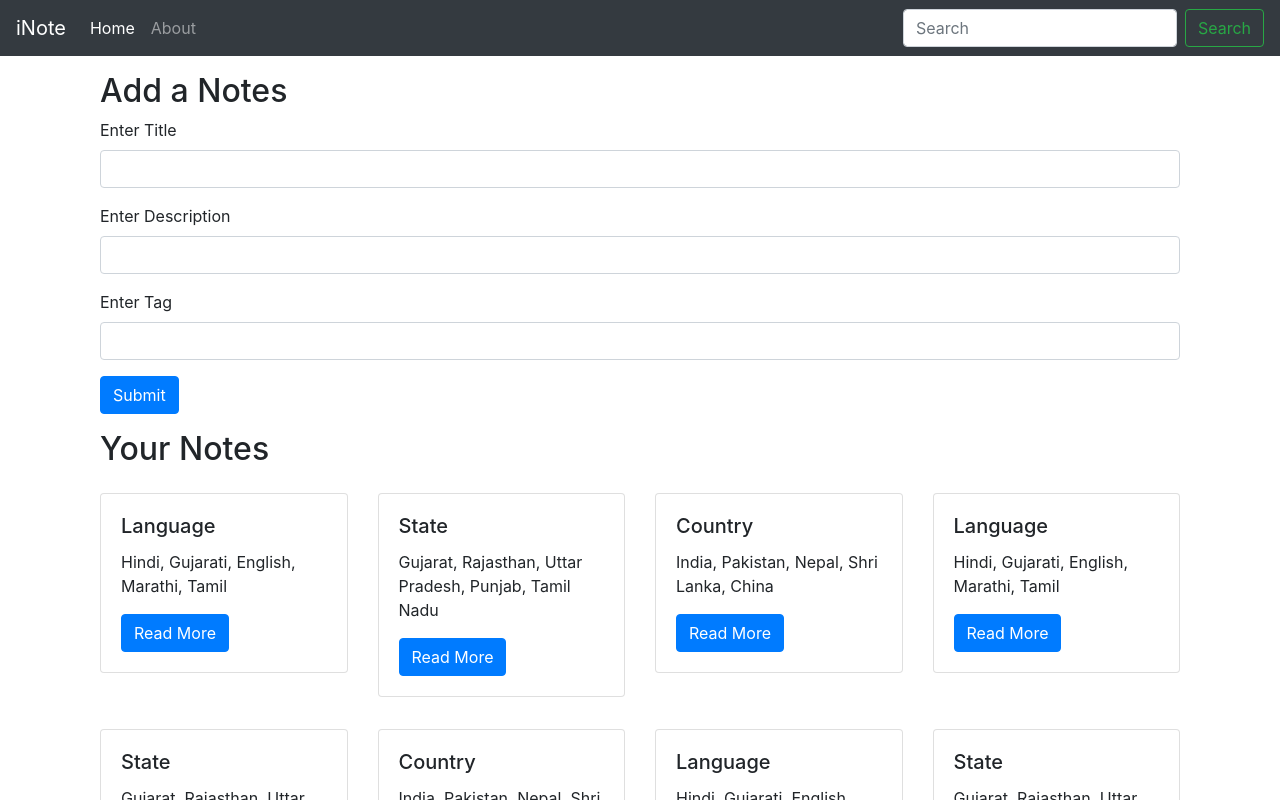
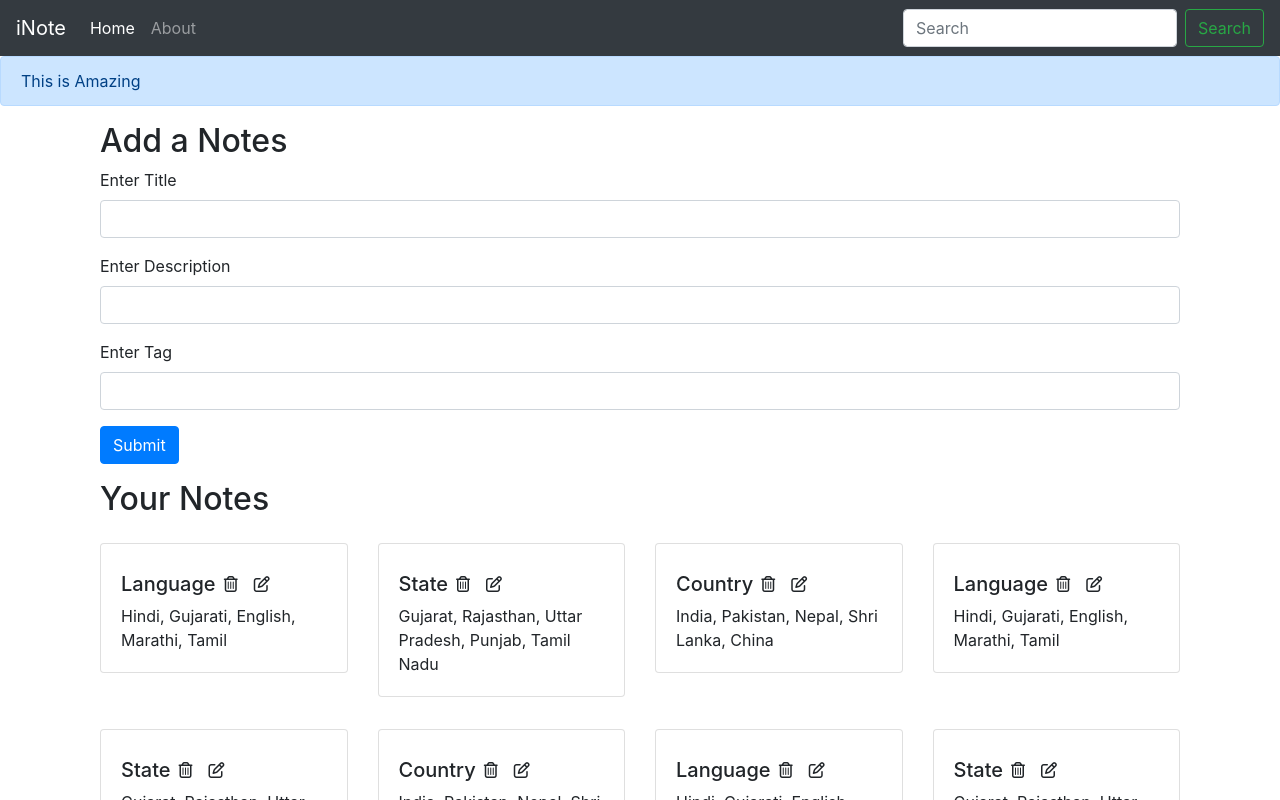
Before and after one commit to Deepvadhadiya/inote, a React (Create React App) app: page / in a window 1280 px wide. Shown: the top 800 px of the page. Built offline with nearby package versions, Linux system fonts and the light colour scheme.

Commit message:
Adding font awesome icons

```diff
--- a/src/App.js
+++ b/src/App.js
@@ -8,12 +8,14 @@
 import Home from './components/Home';
 import About from './components/About';
 import NoteState from './context/notes/NoteState';
+import Alert from './components/Alert';
 
 function App() {
   return (
     <NoteState>
       <Router>
         <Navbar />
+        <Alert message="This is Amazing"/>
         <div className="container my-3">
           <Switch>
             <Route exact path="/" component={() => <Home />} />
--- /dev/null
+++ b/src/components/Alert.js
@@ -0,0 +1,13 @@
+import React from 'react'
+
+const Alert = (props) => {
+    return (
+        <div>
+            <div className="alert alert-primary" role="alert">
+                {props.message}
+            </div>
+        </div>
+    )
+}
+
+export default Alert
--- a/src/components/Noteitem.js
+++ b/src/components/Noteitem.js
@@ -6,9 +6,12 @@
         <div className="col-md-3 col-12 col-sm-6">
             <div className="card my-3">
                 <div className="card-body">
-                    <h5 className="card-title">{note.title}</h5>
+                    <div className="d-flex align-items-center my-2">
+                        <h5 className="card-title m-0">{note.title}</h5>
+                        <i className="fa-regular fa-trash-can mx-2"></i>
+                        <i className="fa-regular fa-pen-to-square mx-2"></i>
+                    </div>
                     <p className="card-text">{note.description}</p>
-                    <a href="/" className="btn btn-primary">Read More</a>
                 </div>
             </div>
         </div>
--- a/src/components/Notes.js
+++ b/src/components/Notes.js
@@ -15,7 +15,7 @@
             <div className="row">
                 {
                     notes.map((note) => {
-                        return <Noteitem note={note} />;
+                        return <Noteitem key={note._id} note={note} />;
                     })
                 }
             </div>
--- a/src/context/notes/NoteState.js
+++ b/src/context/notes/NoteState.js
@@ -31,7 +31,7 @@
           "__v": 0
         },
         {
-            "_id": "6502905c1dba89ab1a78f805",
+            "_id": "6502905c1dba89ab1a78f801",
             "user": "65028f7c1dba89ab1a78f7f5",
             "title": "Language",
             "description": "Hindi, Gujarati, English, Marathi, Tamil",
@@ -40,7 +40,7 @@
             "__v": 0
           },
           {
-            "_id": "6502909f1dba89ab1a78f808",
+            "_id": "6502909f1dba89ab1a78f802",
             "user": "65028f7c1dba89ab1a78f7f5",
             "title": "State",
             "description": "Gujarat, Rajasthan, Uttar Pradesh, Punjab, Tamil Nadu",
@@ -49,7 +49,7 @@
             "__v": 0
           },
           {
-            "_id": "650291441dba89ab1a78f80f",
+            "_id": "650291441dba89ab1a78f803",
             "user": "65028f7c1dba89ab1a78f7f5",
             "title": "Country",
             "description": "India, Pakistan, Nepal, Shri Lanka, China",
@@ -58,7 +58,7 @@
             "__v": 0
           },
           {
-            "_id": "6502905c1dba89ab1a78f805",
+            "_id": "6502905c1dba89ab1a78f804",
             "user": "65028f7c1dba89ab1a78f7f5",
             "title": "Language",
             "description": "Hindi, Gujarati, English, Marathi, Tamil",
@@ -67,7 +67,7 @@
             "__v": 0
           },
           {
-            "_id": "6502909f1dba89ab1a78f808",
+            "_id": "6502909f1dba89ab1a78f80g",
             "user": "65028f7c1dba89ab1a78f7f5",
             "title": "State",
             "description": "Gujarat, Rajasthan, Uttar Pradesh, Punjab, Tamil Nadu",
@@ -76,7 +76,7 @@
             "__v": 0
           },
           {
-            "_id": "650291441dba89ab1a78f80f",
+            "_id": "650291441dba89ab1a78f80u",
             "user": "65028f7c1dba89ab1a78f7f5",
             "title": "Country",
             "description": "India, Pakistan, Nepal, Shri Lanka, China",
--- a/src/index.css
+++ b/src/index.css
@@ -11,3 +11,7 @@
   font-family: source-code-pro, Menlo, Monaco, Consolas, 'Courier New',
     monospace;
 }
+
+i {
+  cursor: pointer;
+}
```
